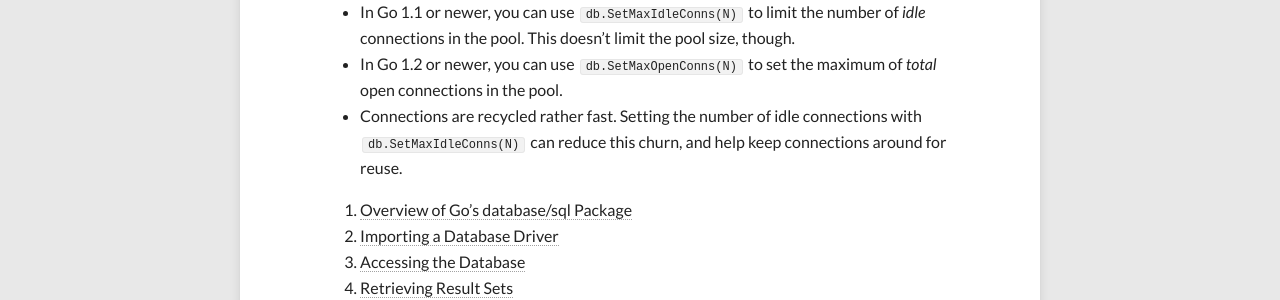
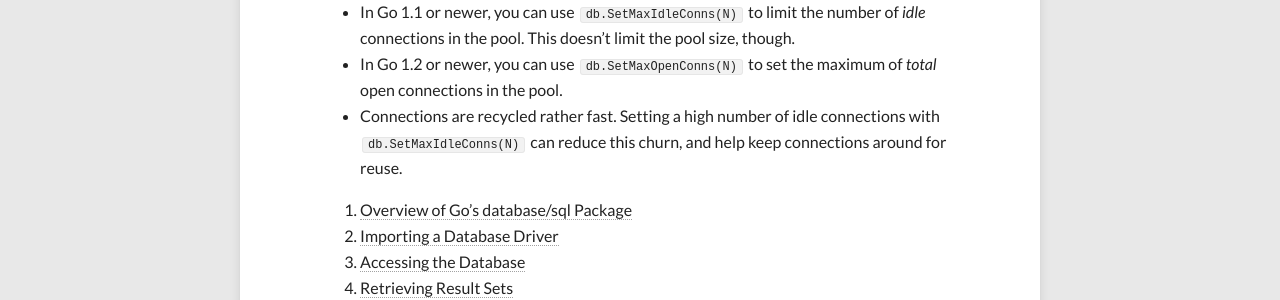
Before and after one commit to VividCortex/go-database-sql-tutorial, a Jekyll site: the page built from connection-pool.md, in a window 1280 px wide. Shown: the part 770-1070 px from the top of the page. Built offline with Jekyll 4.4.1, drawn with Linux system fonts in a browser that asks for light colours; nearby versions of some CDN libraries.

Commit message:
Clarify db.SetMaxIdleConns

```diff
--- a/connection-pool.md
+++ b/connection-pool.md
@@ -16,6 +16,6 @@ useful to know:
 * By default, there's no limit on the number of connections. If you try to do a lot of things at once, you can create an arbitrary number of connections. This can cause the database to return an error such as "too many connections."
 * In Go 1.1 or newer, you can use `db.SetMaxIdleConns(N)` to limit the number of *idle* connections in the pool. This doesn't limit the pool size, though.
 * In Go 1.2 or newer, you can use `db.SetMaxOpenConns(N)` to set the maximum of *total* open connections in the pool.
-* Connections are recycled rather fast. Setting the number of idle connections with `db.SetMaxIdleConns(N)` can reduce this churn, and help keep connections around for reuse.
+* Connections are recycled rather fast. Setting a high number of idle connections with `db.SetMaxIdleConns(N)` can reduce this churn, and help keep connections around for reuse.
 
 {% include toc.md %}
```
